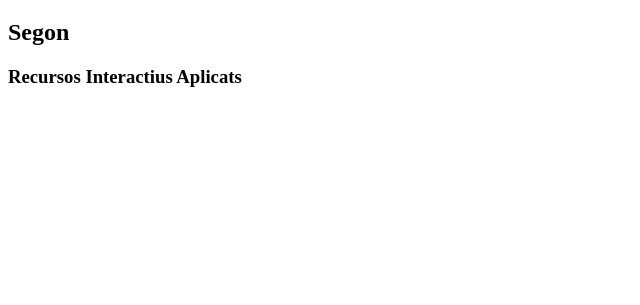
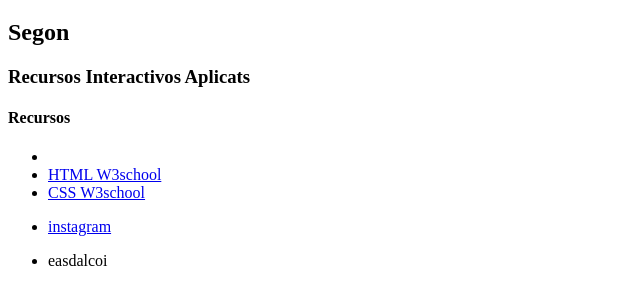
Before and after one commit to sorayagomariz/p1, a plain HTML site: page index1.html in a window 1280 px wide. Shown: the part 61-366 px from the top of the page, without its empty margins (0-640 px from the left). Drawn offline with Linux system fonts and the light colour scheme.

Commit message:
Add files via upload

```diff
--- a/index1.html
+++ b/index1.html
@@ -2,13 +2,26 @@
 <html lang="en">
 <head>
     <meta charset="UTF-8">
-    <meta name="viewport" content="width=device-width, initial-scale=1.0">
+    <meta name="viewport" content="width=h1, initial-scale=1.0">
     <title>Document</title>
 </head>
 <body>
-    <h1>2n Gráfica Publicitária
-        <h2>Segon</h2>
-        <h3>Recursos Interactius Aplicats</h3>
-    </h1>
+    <h1>2n Gráfica Publicitária</h1>
+    <h2> Segon</h2>
+    <h3>Recursos Interactivos Aplicats</h3>
+
+    <h4>Recursos</h4>
+    <ul>
+        <li><a href="https://github.com/sorayagomariz"></a></li>
+        <li><a href="https://www.w3schools.com/html/default.asp">HTML W3school</a></li>
+        <li><a href="https://www.w3schools.com/css/default.asp">CSS W3school</a></li>
+    </ul>
+    <ul>
+        <li><a href="https://www.instagram.com/gomarizsoraya/">instagram</a></li>
+    </ul>
+    <ul>
+        <li><a href="https://www.easdalcoi.es"></a>easdalcoi</a></li>
+    </ul>
+
 </body>
 </html>
```
